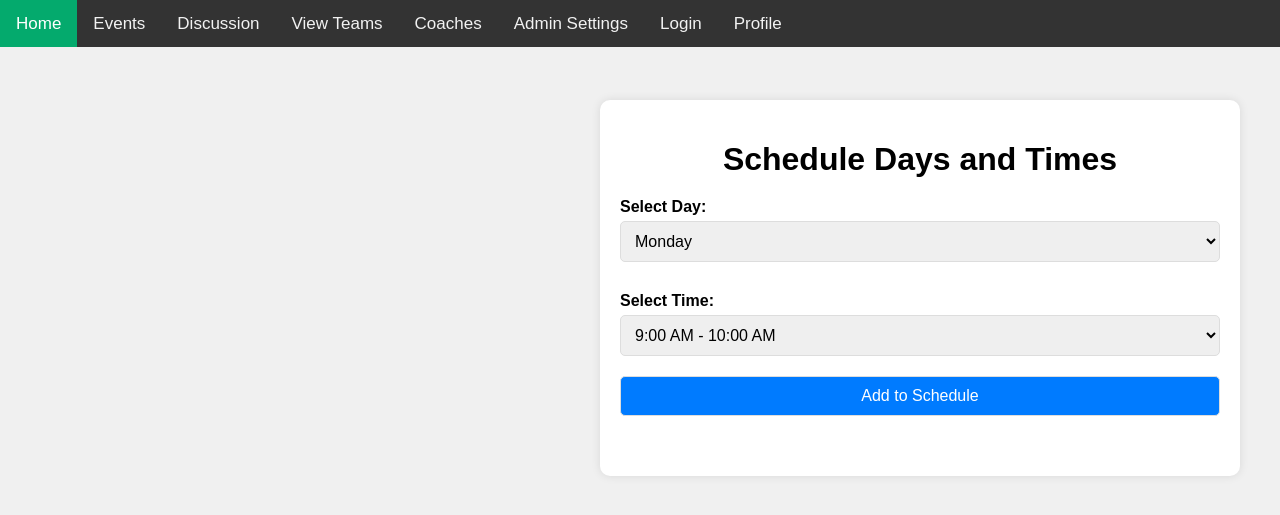
After one commit to AZubair-Iron/csc340-prototype, a Spring Boot app: page /coach/schedule_time.html in a window 1280 px wide; the page is wider, and only the part inside the window is pictured. The commit adds this page. Shown: the top 515 px of that part. Run offline with Spring Boot 4, Linux system fonts and the light colour scheme.

Commit message:
Fixed Nav bar, added new page, and tweaked an old page.

```diff
--- /dev/null
+++ b/src/main/resources/static/coach/schedule_time.html
@@ -0,0 +1,142 @@
+<!DOCTYPE html>
+<html lang="en">
+<head>
+    <meta charset="UTF-8">
+    <meta name="viewport" content="width=device-width, initial-scale=1.0">
+    <link rel="stylesheet" href="../css/global.css">
+    <title>Schedule Days and Times</title>
+    <style>
+        body {
+            font-family: Arial, sans-serif;
+            margin: 0;
+            background-color: #f0f0f0;
+        }
+        .container {
+            max-width: 600px;
+            margin-top: 100px;
+            margin-left: 600px;
+            background-color: #fff;
+            padding: 20px;
+            border-radius: 10px;
+            box-shadow: 0 0 10px rgba(0, 0, 0, 0.1);
+        }
+        h1 {
+            text-align: center;
+            margin-bottom: 20px;
+        }
+        label {
+            display: block;
+            margin: 10px 0 5px;
+            font-weight: bold;
+        }
+        select, button {
+            width: 100%;
+            padding: 10px;
+            font-size: 16px;
+            margin-bottom: 20px;
+            border: 1px solid #ddd;
+            border-radius: 5px;
+        }
+        button {
+            background-color: #007bff;
+            color: white;
+            cursor: pointer;
+        }
+        button:hover {
+            background-color: #0056b3;
+        }
+        .schedule-list {
+            margin-top: 20px;
+        }
+        .schedule-item {
+            background-color: #e9ecef;
+            padding: 10px;
+            margin-bottom: 10px;
+            border-radius: 5px;
+            display: flex;
+            justify-content: space-between;
+            align-items: center;
+        }
+        .remove-btn {
+            background-color: #dc3545;
+            color: white;
+            border: none;
+            padding: 5px 10px;
+            cursor: pointer;
+            border-radius: 5px;
+        }
+        .remove-btn:hover {
+            background-color: #c82333;
+        }
+    </style>
+</head>
+<body>
+<div class="topnav">
+    <a class="active" href="../homepage.html">Home</a>
+    <a href="../calendar.html">Events</a>
+    <a href="../discussion_hub.html">Discussion</a>
+    <a href="../teams.html">View Teams</a>
+    <a href="../coach_hub.html">Coaches</a>
+    <a href="../adminsettings.html">Admin Settings</a>
+    <a href="../login_register.html"> Login </a>
+    <a href="../profile.html">Profile</a>
+</div>
+<div class="container">
+    <h1>Schedule Days and Times</h1>
+    <label for="day">Select Day:</label>
+    <select id="day">
+        <option value="Monday">Monday</option>
+        <option value="Tuesday">Tuesday</option>
+        <option value="Wednesday">Wednesday</option>
+        <option value="Thursday">Thursday</option>
+        <option value="Friday">Friday</option>
+        <option value="Saturday">Saturday</option>
+        <option value="Sunday">Sunday</option>
+    </select>
+
+    <label for="time">Select Time:</label>
+    <select id="time">
+        <option value="9:00 AM - 10:00 AM">9:00 AM - 10:00 AM</option>
+        <option value="10:00 AM - 11:00 AM">10:00 AM - 11:00 AM</option>
+        <option value="11:00 AM - 12:00 PM">11:00 AM - 12:00 PM</option>
+        <option value="1:00 PM - 2:00 PM">1:00 PM - 2:00 PM</option>
+        <option value="2:00 PM - 3:00 PM">2:00 PM - 3:00 PM</option>
+        <option value="3:00 PM - 4:00 PM">3:00 PM - 4:00 PM</option>
+    </select>
+
+    <button onclick="scheduleTime()">Add to Schedule</button>
+
+    <div class="schedule-list" id="schedule-list">
+        <!-- Scheduled times will appear here -->
+    </div>
+</div>
+
+<script>
+    function scheduleTime() {
+        const day = document.getElementById('day').value;
+        const time = document.getElementById('time').value;
+
+        if (day && time) {
+            const scheduleList = document.getElementById('schedule-list');
+
+            // Create a new schedule item
+            const scheduleItem = document.createElement('div');
+            scheduleItem.className = 'schedule-item';
+            scheduleItem.innerHTML = `
+                <span>${day} - ${time}</span>
+                <button class="remove-btn" onclick="removeSchedule(this)">Remove</button>
+            `;
+
+            // Append the new schedule item
+            scheduleList.appendChild(scheduleItem);
+        }
+    }
+
+    function removeSchedule(button) {
+        const scheduleItem = button.parentElement;
+        scheduleItem.remove();
+    }
+</script>
+
+</body>
+</html>
--- a/src/main/resources/static/coach_hub.html
+++ b/src/main/resources/static/coach_hub.html
@@ -9,9 +9,10 @@
 
         /* Coach Section */
         .coach-section {
+			margin-top: 20px;
+			margin-left: 500px;
             padding: 20px;
             max-width: 800px;
-            margin: auto;
             background-color: #fff;
             border-radius: 8px;
             box-shadow: 0 0 10px rgba(0, 0, 0, 0.1);
@@ -156,7 +157,7 @@
             </div>
             <h4> Looking for a meeting? </h4>
             <div class="schedule-section">
-                <button class="coach-button">Schedule</button>
+                <button class="coach-button" onclick="location.href='coach/schedule_time.html'">Schedule</button>
                 <button class="coach-button">Contact Coach</button>
             </div>
 		</div>
```
Also changed, not shown: src/main/resources/static/coach/become_coach.html (+18 -11 lines).
